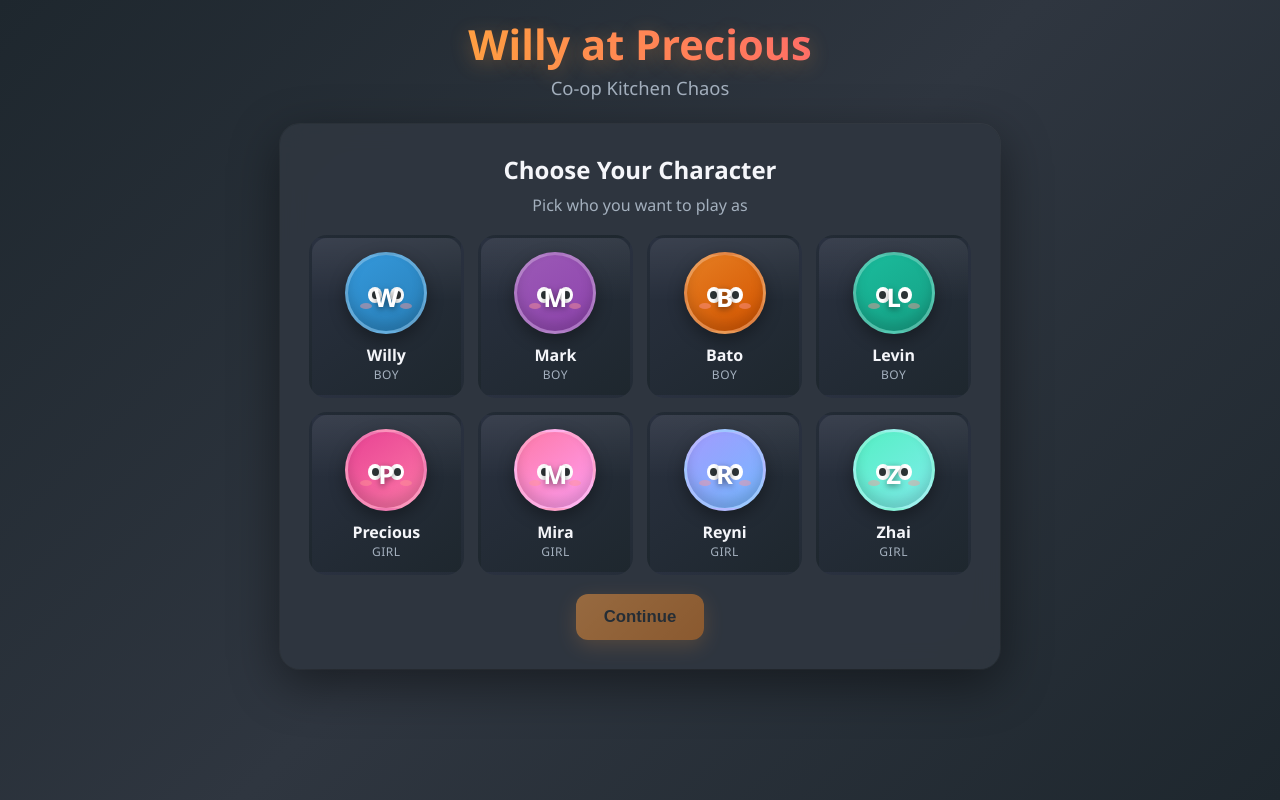
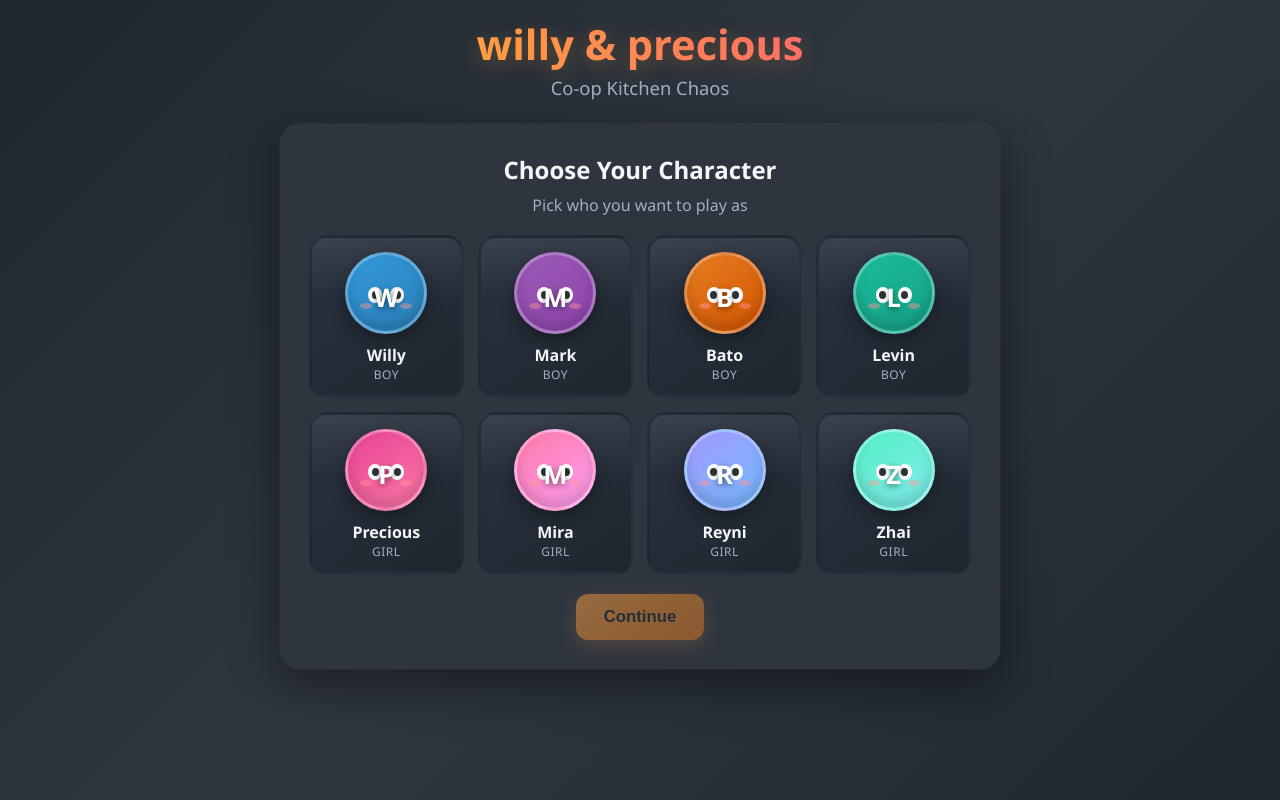
Before and after one commit to willpoqigithub/prelly-game, a plain HTML site: page index.html in a window 1280 px wide. Drawn offline with Linux system fonts and the light colour scheme.

Commit message:
Update index.html

```diff
--- a/index.html
+++ b/index.html
@@ -265,7 +265,7 @@
   <!-- ========== CHARACTER SELECT ========== -->
   <div id="charScreen" class="screen active">
     <div class="flex-center">
-      <h1>Willy at Precious</h1>
+      <h1>willy & precious</h1>
       <p class="subtitle">Co-op Kitchen Chaos</p>
       <div class="panel" style="max-width:720px;width:100%">
         <h2 style="margin-bottom:8px">Choose Your Character</h2>
@@ -281,7 +281,7 @@
   <!-- ========== LOBBY ========== -->
   <div id="lobbyScreen" class="screen">
     <div class="flex-center">
-      <h1>Willy at Precious</h1>
+      <h1>Ready to cook</h1>
       <p class="subtitle">You are: <strong id="selectedCharName">?</strong></p>
       <div class="panel" style="max-width:440px;width:100%">
         <button id="btnCreate" style="width:100%;margin-bottom:12px">Create Room</button>
```
